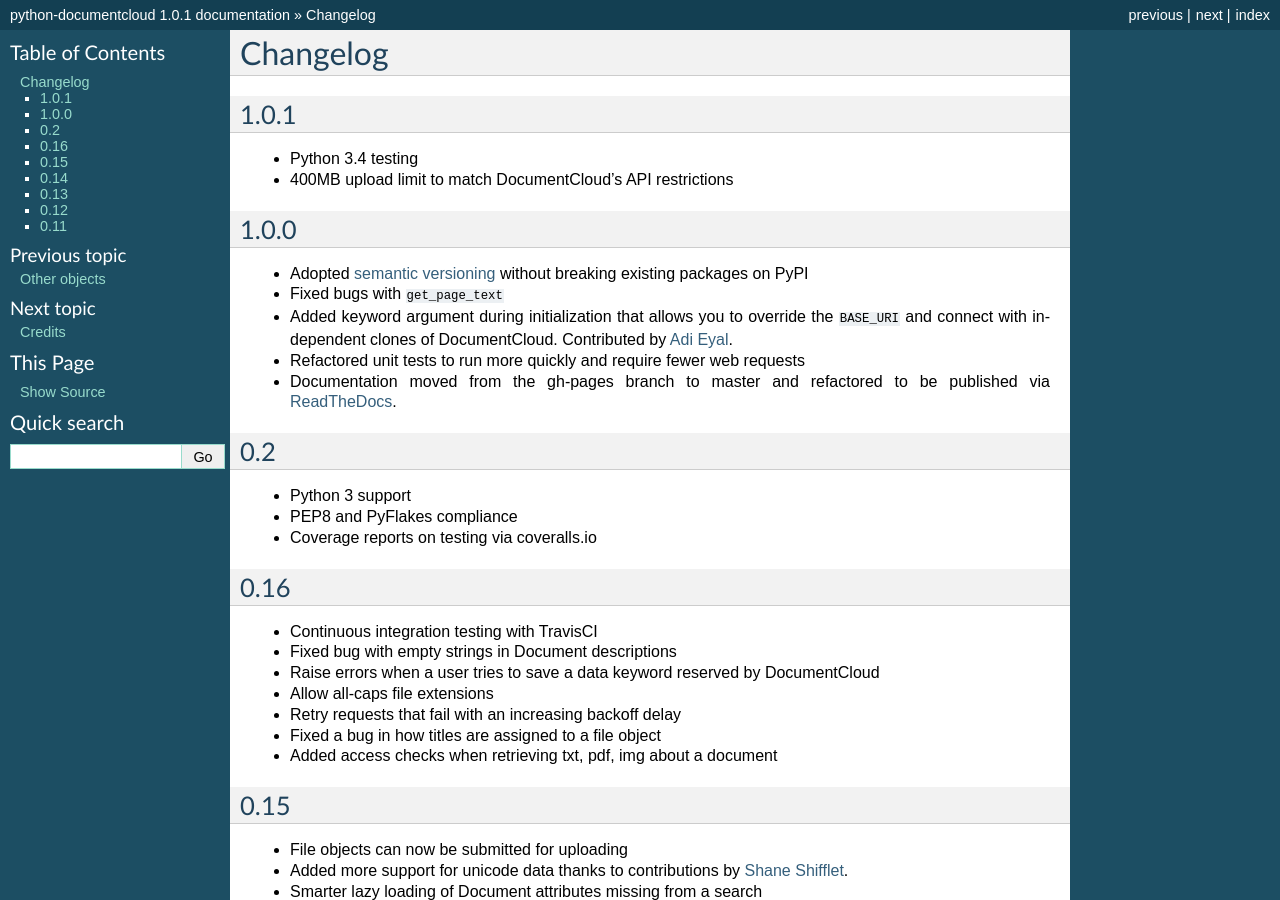
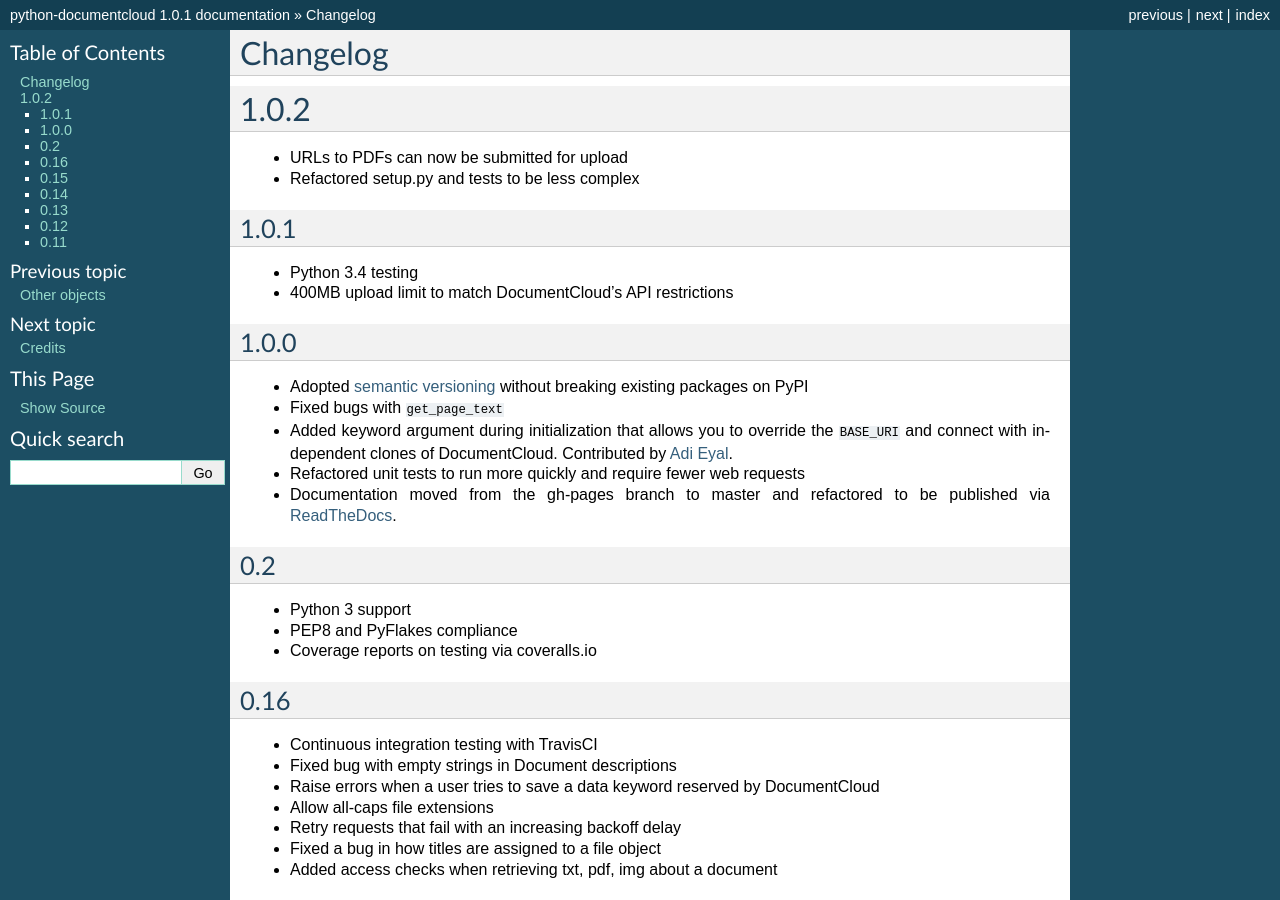
Before and after one commit to datadesk/python-documentcloud, a Sphinx documentation site: the page built from docs/changelog.rst, in a window 1280 px wide and 900 px high. Built offline with Sphinx 7.4.7, drawn with Linux system fonts in a browser that asks for light colours.

Commit message:
Upgraded to version 1.0.2

```diff
--- a/docs/changelog.rst
+++ b/docs/changelog.rst
@@ -1,5 +1,11 @@
 Changelog
 ---------
+
+1.0.2
+-----
+
+* URLs to PDFs can now be submitted for upload
+* Refactored setup.py and tests to be less complex
 
 1.0.1
 ~~~~~
@@ -19,21 +25,21 @@
 0.2
 ~~~
 
-- Python 3 support
-- PEP8 and PyFlakes compliance
-- Coverage reports on testing via coveralls.io
+* Python 3 support
+* PEP8 and PyFlakes compliance
+* Coverage reports on testing via coveralls.io
 
 
 0.16
 ~~~~
 
-- Continuous integration testing with TravisCI
-- Fixed bug with empty strings in Document descriptions
-- Raise errors when a user tries to save a data keyword reserved by DocumentCloud
-- Allow all-caps file extensions
-- Retry requests that fail with an increasing backoff delay
-- Fixed a bug in how titles are assigned to a file object
-- Added access checks when retrieving txt, pdf, img about a document
+* Continuous integration testing with TravisCI
+* Fixed bug with empty strings in Document descriptions
+* Raise errors when a user tries to save a data keyword reserved by DocumentCloud
+* Allow all-caps file extensions
+* Retry requests that fail with an increasing backoff delay
+* Fixed a bug in how titles are assigned to a file object
+* Added access checks when retrieving txt, pdf, img about a document
 
 0.15
 ~~~~
--- a/docs/documents.rst
+++ b/docs/documents.rst
@@ -68,6 +68,10 @@
         >>> # Now fetch it
         >>> client.documents.get(new_id)
         <Document: Test PDF>
+
+    You can also URLs link to PDFs, if that's the kind of thing you want to do.
+
+        >>> client.documents.upload("http://ord.legistar.com/Chicago/attachments/e3a0cbcb-044d-4ec3-9848-23c5692b1943.pdf")
 
 .. function:: client.documents.upload_directory(pdf, source=None, description=None, related_article=None, published_url=None, access='private', project=None, data=None, secure=False)
 
--- a/setup.py
+++ b/setup.py
@@ -3,7 +3,7 @@
 
 setup(
     name='python-documentcloud',
-    version='1.0.1',
+    version='1.0.2',
     description='A simple Python wrapper for the DocumentCloud API',
     author='Ben Welsh',
     author_email='ben.welsh@gmail.com',
```
